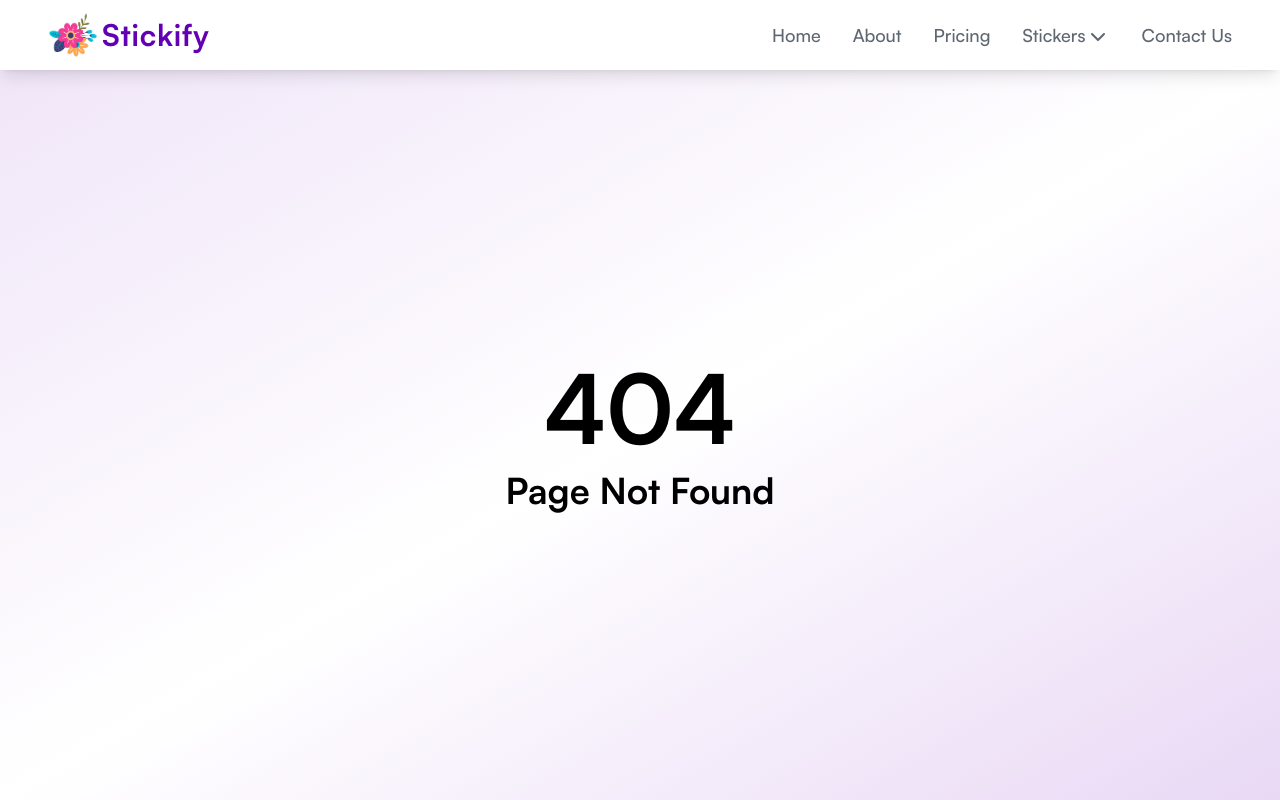
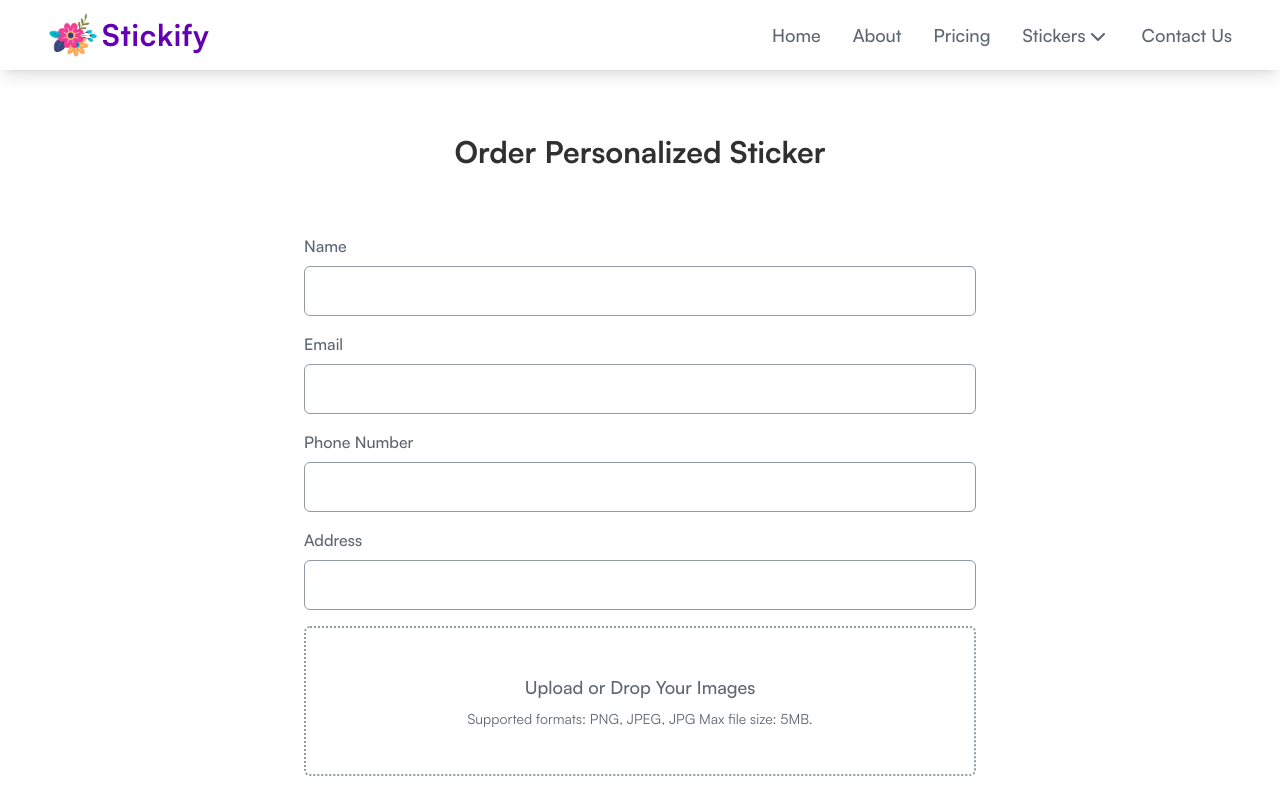
Before and after one commit to sahilatahar/Stickify, a Next.js app: page /personalized-stickers/order in a window 1280 px wide. Before the commit this address had no page. Shown: the top 800 px of the page. Built offline with nearby package versions, Linux system fonts and the light colour scheme.

Commit message:
personalized order page ui complete

```diff
--- a/app/contact-us/page.tsx
+++ b/app/contact-us/page.tsx
@@ -7,6 +7,10 @@ export const metadata: Metadata = {
 };
 
 function page() {
-  return <Contact />;
+  return (
+    <main className="pb-10">
+      <Contact />
+    </main>
+  );
 }
 export default page;
--- /dev/null
+++ b/app/personalized-stickers/order/page.tsx
@@ -0,0 +1,116 @@
+'use client';
+import { X } from 'lucide-react';
+import Image from 'next/image';
+import React, { useState } from 'react';
+import { useDropzone } from 'react-dropzone';
+
+function PersonalizedOrder() {
+  const [images, setImages] = useState<File[]>([]);
+
+  const onDrop = (acceptedFiles: File[]) => {
+    if (acceptedFiles.length > 5) {
+      alert('You can upload a maximum of 5 images.');
+      return;
+    }
+    setImages([...images, ...acceptedFiles]);
+  };
+
+  const removeImage = (
+    e: React.MouseEvent<HTMLButtonElement>,
+    indexToRemove: number,
+  ) => {
+    e.stopPropagation();
+
+    setImages((prev: File[]) =>
+      prev.filter((_, index) => index !== indexToRemove),
+    );
+  };
+
+  const { getRootProps, getInputProps, isDragActive } = useDropzone({
+    onDrop,
+    accept: {
+      'image/jpeg': ['.jpeg'],
+      'image/jpg': ['.jpg'],
+      'image/png': ['.png'],
+    },
+    maxFiles: 5,
+    maxSize: 5242880, // 5MB in bytes
+  });
+
+  return (
+    <section className="section pb-20">
+      <h1 className="section-title text-center">Order Personalized Sticker</h1>
+      <div className="mx-auto flex w-full flex-col md:flex-row lg:max-w-2xl">
+        <form className="flex w-full flex-col gap-4">
+          <div className="input-group">
+            <label htmlFor="name">Name</label>
+            <input type="text" name="name" id="name" />
+          </div>
+          <div className="input-group">
+            <label htmlFor="email">Email</label>
+            <input type="email" name="email" id="email" />
+          </div>
+          <div className="input-group">
+            <label htmlFor="phoneNumber">Phone Number</label>
+            <input type="tel" name="phoneNumber" id="phoneNumber" />
+          </div>
+          <div className="input-group">
+            <label htmlFor="email">Address</label>
+            <input type="text" name="address" id="address" />
+          </div>
+
+          <div
+            {...getRootProps()}
+            className="flex min-h-[150px] cursor-pointer flex-col items-center justify-center gap-2 overflow-y-auto rounded-md border-2 border-dotted border-text-muted py-4"
+          >
+            {isDragActive ? (
+              <h3 className="text-2xl font-medium text-text-secondary">
+                Drop Your Images here
+              </h3>
+            ) : images.length > 0 ? (
+              <div className="flex w-full items-center justify-start gap-4 px-4">
+                {images.map((img, i) => (
+                  <div className="relative z-0 cursor-auto" key={i}>
+                    <button
+                      className="absolute -right-2 -top-2 z-20 grid size-6 place-items-center rounded-full bg-primary text-white"
+                      type="button"
+                      onClick={(e: React.MouseEvent<HTMLButtonElement>) =>
+                        removeImage(e, i)
+                      }
+                    >
+                      <X className="h-5 w-5" />
+                    </button>
+                    <Image
+                      src={URL.createObjectURL(img)}
+                      alt="Image"
+                      width={120}
+                      height={120}
+                      className="rounded-lg"
+                    />
+                  </div>
+                ))}
+              </div>
+            ) : (
+              <>
+                <h3 className="text-lg font-medium text-text-secondary">
+                  Upload or Drop Your Images
+                </h3>
+                <p className="text-sm text-text-secondary">
+                  Supported formats: PNG, JPEG, JPG Max file size: 5MB.
+                </p>
+                <input {...getInputProps()} />
+              </>
+            )}
+          </div>
+
+          <input
+            type="submit"
+            value="Confirm and Order"
+            className="btn-full mt-4"
+          />
+        </form>
+      </div>
+    </section>
+  );
+}
+export default PersonalizedOrder;
--- a/app/personalized-stickers/page.tsx
+++ b/app/personalized-stickers/page.tsx
@@ -1,4 +1,4 @@
-import OrderStickers from '@/components/PersonalizedStickers';
+import PersonalizedStickers from '@/components/PersonalizedStickers';
 import { Metadata } from 'next';
 
 export const metadata: Metadata = {
@@ -7,6 +7,10 @@ export const metadata: Metadata = {
 };
 
 function page() {
-  return <OrderStickers />;
+  return (
+    <main className="pb-10">
+      <PersonalizedStickers />
+    </main>
+  );
 }
 export default page;
--- a/app/pricing/page.tsx
+++ b/app/pricing/page.tsx
@@ -7,6 +7,10 @@ export const metadata: Metadata = {
 };
 
 function page() {
-  return <Pricing />;
+  return (
+    <main className="pb-10">
+      <Pricing />
+    </main>
+  );
 }
 export default page;
--- a/package.json
+++ b/package.json
@@ -3,7 +3,8 @@
   "version": "0.1.0",
   "private": true,
   "scripts": {
-    "dev": "next dev",
+    "dev": "npm run open-browser && next dev",
+    "open-browser": "start http://localhost:3000",
     "build": "next build",
     "start": "next start",
     "lint": "next lint"
@@ -14,6 +15,7 @@
     "next": "^14.2.8",
     "react": "^18",
     "react-dom": "^18",
+    "react-dropzone": "^14.2.3",
     "swiper": "^11.1.12",
     "uuid": "^10.0.0"
   },
--- a/styles/globals.css
+++ b/styles/globals.css
@@ -17,6 +17,26 @@
 
   .section-title {
     @apply pb-16 pt-8 text-center text-2xl font-semibold text-text-primary md:text-3xl;
+  }
+
+  .input-group {
+    @apply flex flex-col gap-2;
+  }
+
+  .input-group label {
+    @apply font-medium text-text-secondary;
+  }
+
+  .input-group input {
+    @apply rounded-md border border-text-muted p-3 px-4 outline-none focus-within:border-primary focus:border-primary;
+  }
+
+  .btn {
+    @apply rounded-md bg-primary p-3 text-lg text-white;
+  }
+
+  .btn-full {
+    @apply w-full rounded-md bg-primary p-3 text-lg text-white;
   }
 }
 
```
Also changed, not shown: 1 other file (tests, documents, lock files or other folders).
